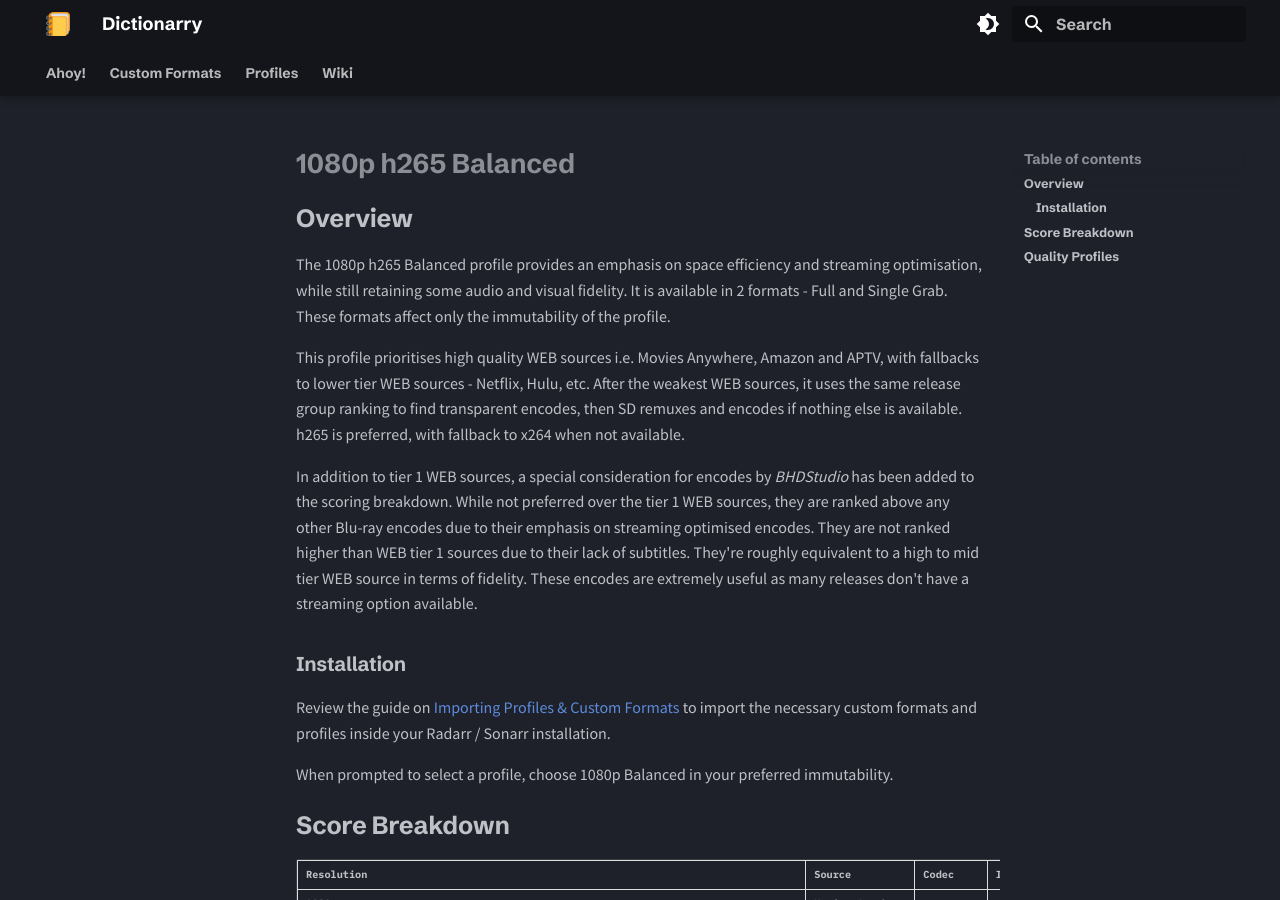
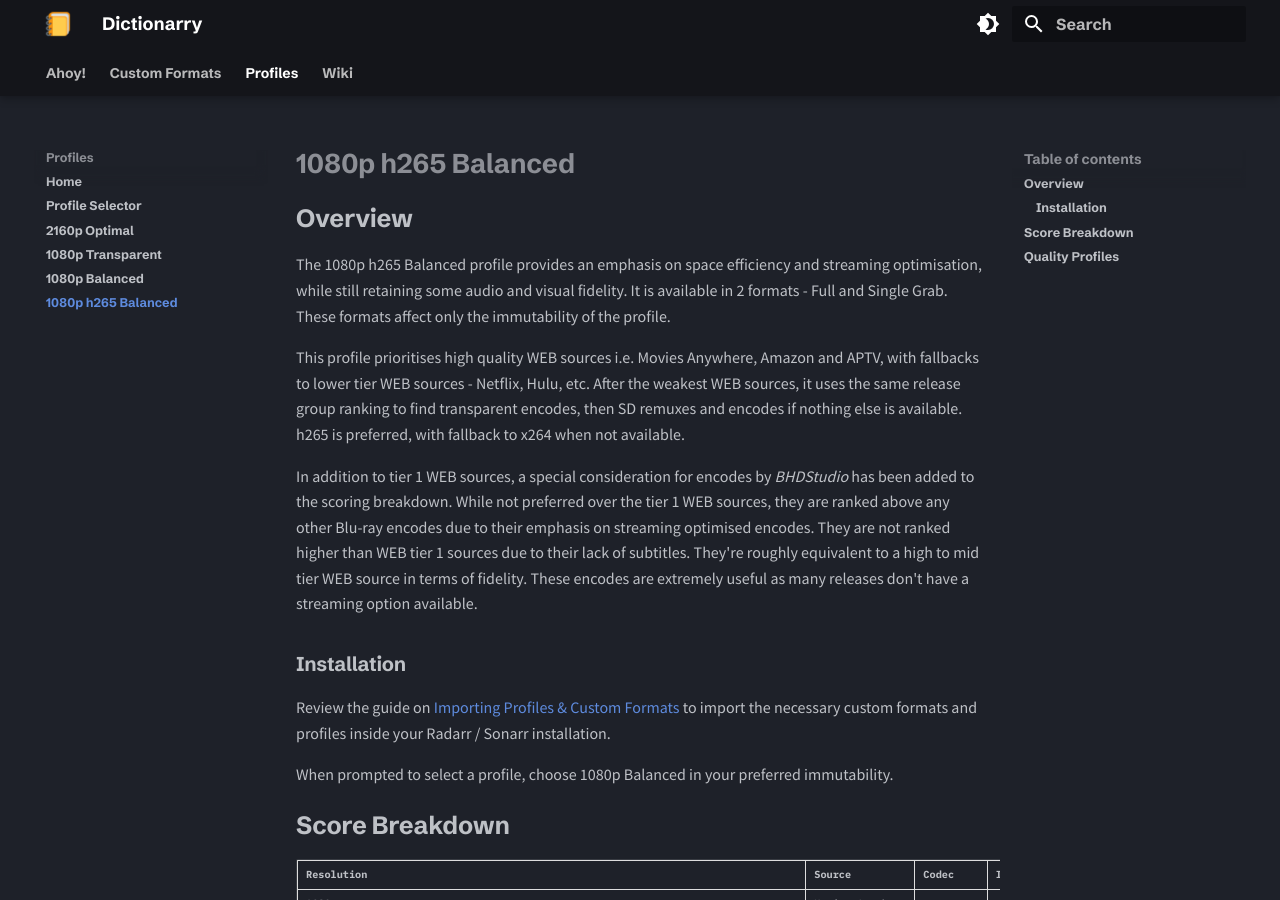
Before and after one commit to santiagosayshey/website, an MkDocs documentation site: the page built from docs/Profiles/1080p h265 Balanced.md, in a window 1280 px wide and 900 px high. Built offline with MkDocs 1.6.1 and Material for MkDocs 9.7.7, drawn with Linux system fonts in a browser that asks for light colours.

Commit message:
v0.3.3.3 - added nav links to new profiles

```diff
--- a/mkdocs.yml
+++ b/mkdocs.yml
@@ -55,6 +55,8 @@
       - "Profile Selector": "https://selectarr.pages.dev"
       - "2160p Optimal": "Profiles/2160p Optimal.md"
       - "1080p Transparent": "Profiles/1080p Transparent.md"
+      - "1080p Balanced": "Profiles/1080p Balanced.md"
+      - "1080p h265 Balanced": "Profiles/1080p h265 Balanced.md"
   - "Wiki":
       - "Golden Popcorn Performance Index": "Wiki/Golden Popcorn Performance Index.md"
       - "Importing Profiles & Custom Formats": "Wiki/Importing Profiles & Custom Formats.md"
```
